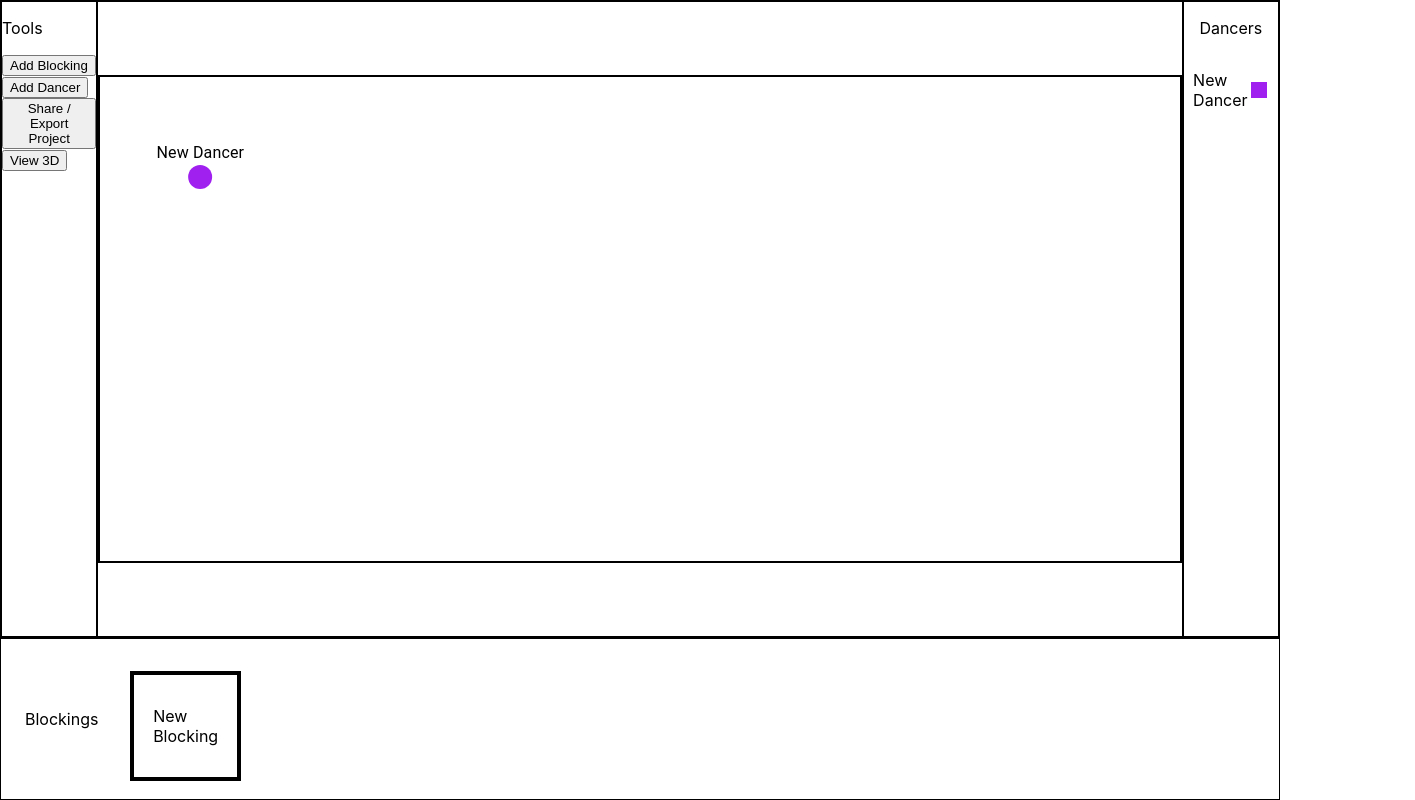
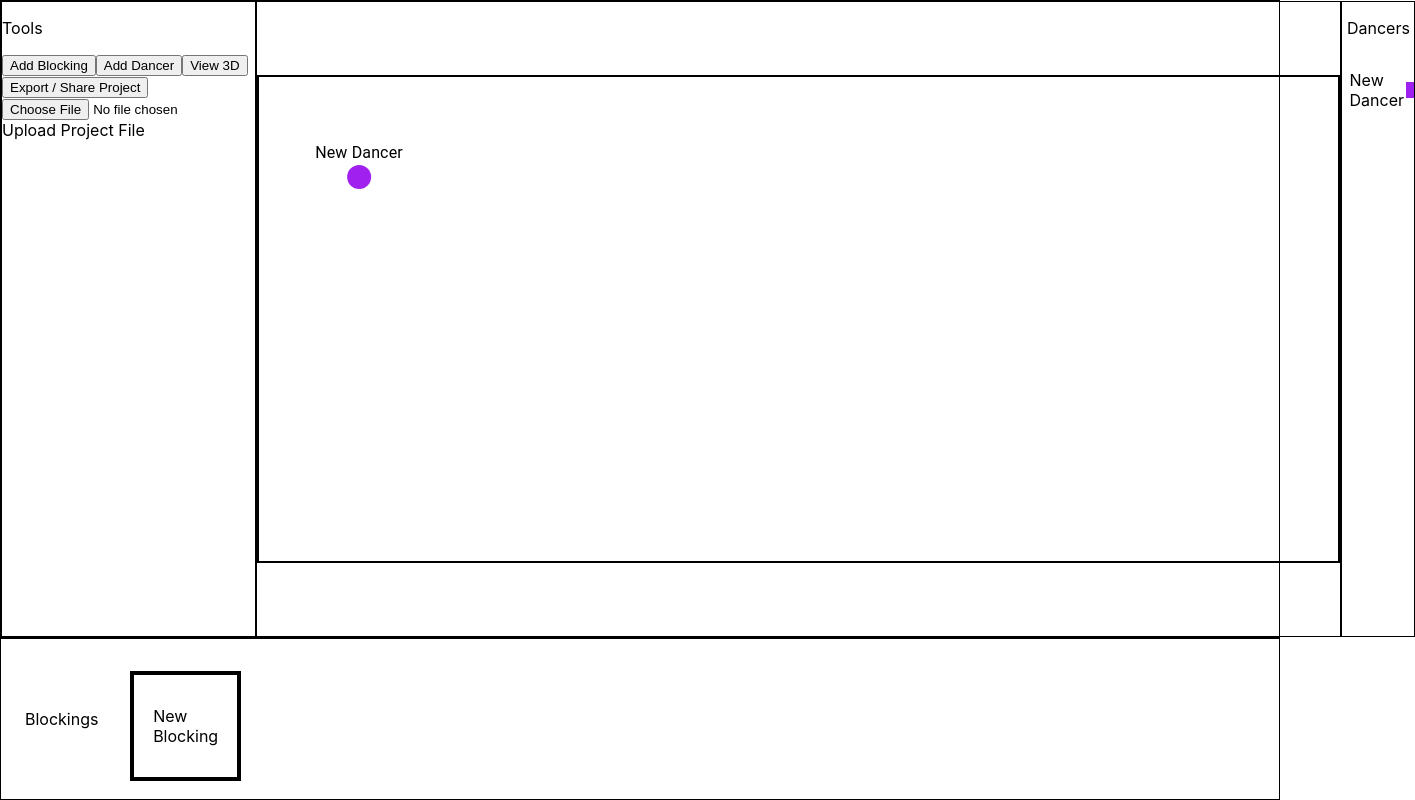
Before and after one commit to mgiang2015/danceblocks2, a React (Create React App) app: page / in a window 1280 px wide. Shown: the whole page, 1415 px wide, since content can reach past the window. Built offline with nearby package versions, Linux system fonts and the light colour scheme.

Commit message:
Allow sharing project

```diff
--- a/src/control/stateSlice.ts
+++ b/src/control/stateSlice.ts
@@ -6,7 +6,8 @@ const initialState: () => AppState = () => {
     let state: AppState = {
         blockingCount: 0,
         blockings: [],
-        currentBlockingId: -1
+        currentBlockingId: -1,
+        view3d: false
     }
 
     addNewDefaultBlocking(state)
@@ -80,13 +81,26 @@ export const stateSlice = createSlice({
             if (currentBlocking) {
                 deleteDancerFromBlocking(currentBlocking, payload.id);
             }
+        },
+        // stage
+        toggle3d: (state) => {
+            const current3d = state.view3d;
+            state.view3d = !current3d;
+        },
+        // the whole state
+        setNewState: (state, action) => {
+            let payload: { newState: AppState } = action.payload;
+            state.blockingCount = payload.newState.blockingCount;
+            state.currentBlockingId = payload.newState.currentBlockingId;
+            state.blockings = payload.newState.blockings;
         }
     }
 })
 
-export const { addBlocking, renameBlocking, deleteBlocking, changeCurrentBlocking, addDancer, moveDancer, renameDancer, changeDancerColor, deleteDancer, moveBlocking } = stateSlice.actions
-export const selectState = (state: RootState) => state.blockings
-export const selectBlockings = (state: RootState) => state.blockings.blockings
-export const selectCurrentBlocking = (state: RootState) => findCurrentBlocking(state.blockings)
+export const { addBlocking, renameBlocking, deleteBlocking, changeCurrentBlocking, addDancer, moveDancer, renameDancer, changeDancerColor, deleteDancer, moveBlocking, toggle3d, setNewState } = stateSlice.actions
+export const selectState = (state: RootState) => state.appState
+export const selectBlockings = (state: RootState) => state.appState.blockings
+export const selectCurrentBlocking = (state: RootState) => findCurrentBlocking(state.appState)
+export const selectView3d = (state: RootState) => state.appState.view3d;
 
 export default stateSlice.reducer
--- a/src/control/store.ts
+++ b/src/control/store.ts
@@ -1,9 +1,9 @@
 import { configureStore } from '@reduxjs/toolkit'
-import blockingsReducer from './stateSlice'
+import appStateReducer from './stateSlice'
 
 export const store = configureStore({
     reducer: {
-        blockings: blockingsReducer
+        appState: appStateReducer
     }
 })
 
--- a/src/model/type.d.ts
+++ b/src/model/type.d.ts
@@ -17,9 +17,5 @@ interface AppState {
     blockingCount: number
     blockings: Blocking[]
     currentBlockingId: number
+    view3d: boolean
 }
-
-interface Tool {
-    label: string
-    listener: () => void
-}
--- a/src/view/App.tsx
+++ b/src/view/App.tsx
@@ -7,13 +7,14 @@ import DancerList from './components/dancerList/dancerList';
 import { useEffect, useState } from 'react';
 import { getWindowDimensions } from '../model/util';
 import Stage3d from './components/stage3d/stage3d';
+import { useAppSelector } from '../control/hooks';
+import { selectView3d } from '../control/stateSlice';
 
 const padding = '0.5em'
 
 function App() {
   const [windowDimensions, setWindowDimensions] = useState(getWindowDimensions());
-  const [view3d, setView3d] = useState(false);
-  // make stage dimensions a state here too for editing dimensions
+  const view3d = useAppSelector(selectView3d);
 
   useEffect(() => {
     function handleResize() {
@@ -23,18 +24,11 @@ function App() {
     return () => window.removeEventListener('resize', handleResize);
   }, []);
 
-  const toggle3d = () => {
-    setView3d(!view3d);
-  }
-
   return (
     <Box sx={{ display: 'flex', flexDirection: 'column', height: windowDimensions.height }}>
       <Box sx={{ display: 'flex', justifyContent: 'space-around', height: '200em', border: 1}}>
         <Box sx={{ display: 'flex', justifyContent: 'center', border: 1, width: "100%" }}>
-          <Toolbar tools={[{
-            label: view3d ? "Exit 3D" : "View 3D",
-            listener: toggle3d
-          }]}/>
+          <Toolbar />
         </Box>
         <Box sx={{ display: 'flex', justifyContent: 'center', alignItems: 'center', border: 1  }}>
           {
--- a/src/view/components/toolbar/toolbar.tsx
+++ b/src/view/components/toolbar/toolbar.tsx
@@ -1,26 +1,21 @@
-import { ListSubheader, Stack } from "@mui/material";
-import { addBlocking, addDancer, selectState } from "../../../control/stateSlice";
+import { addBlocking, addDancer, selectState, setNewState, toggle3d } from "../../../control/stateSlice";
 import { useAppDispatch, useAppSelector } from "../../../control/hooks";
-import ToolbarItem from "./toolbarItem";
+import { useEffect, useState } from "react";
 
-interface ToolbarProps {
-    tools?: Tool[]
-}
-
-export default function Toolbar({ tools }: ToolbarProps) {
+export default function Toolbar() {
     const dispatch = useAppDispatch();
     const appState = useAppSelector(selectState);
+    const [uploadData, setUploadData] = useState(null);
+    const [uploadError, setUploadError] = useState("");
 
-    let toolbarFunctionalities: Tool[] = [
-        {
-            label: "Add Blocking",
-            listener: () => dispatch(addBlocking())
-        },{
-            label: "Add Dancer",
-            listener: () => dispatch(addDancer())
-        },{
-            label: "Share / Export Project",
-            listener: () => {
+    useEffect(() => {
+        if (uploadData !== null) {
+            let newState = uploadData as AppState;
+            dispatch(setNewState({ newState: newState }));
+        }
+    }, [uploadData])
+
+    const downloadProject = () => {
         // stringify first
         const jsonString = JSON.stringify(appState);
 
@@ -39,19 +34,45 @@ export default function Toolbar({ tools }: ToolbarProps) {
         // remove link
         link.remove();
     }
+
+    const onFileUpload = (event: React.ChangeEvent<HTMLInputElement>) => {
+        const uploadFile = event.currentTarget.files ? event.currentTarget.files[0] : null;
+        const fileReader = new FileReader();
+        fileReader.onloadend = () => {
+            try {
+                if (fileReader.result !== null) {
+                        console.log(fileReader.result as string);
+                        setUploadData(JSON.parse(fileReader.result as string))
+                        setUploadError("");
+                        console.log(JSON.parse(fileReader.result as string) as AppState)
                 }
-    ];
+            } catch (err) {
+                if (typeof err === "string") {
+                    setUploadError(err)
+                } else if (err instanceof Error) {
+                    setUploadError(err.message) // works, `err` narrowed to Error
+                } else {
+                    setUploadError("** Error uploading file **");
+                }
 
-    if (tools) {
-        toolbarFunctionalities = [...toolbarFunctionalities, ...tools]
+                console.log(uploadError);
+            }
+        }
+
+        if (uploadFile !== null) {
+            fileReader.readAsText(uploadFile)
+        }
     }
 
     return (
     <div>
         <p>Tools</p>
-        {toolbarFunctionalities.map(({label, listener}) => {
-            return <ToolbarItem key={label} label={label} listener={listener} />
-        })}
+        <button onClick={() => dispatch(addBlocking())}>{"Add Blocking"}</button>
+        <button onClick={() => dispatch(addDancer())}>{"Add Dancer"}</button>
+        <button onClick={() => dispatch(toggle3d())}>{appState.view3d ? "Exit 3D" : "View 3D"}</button>
+        <button onClick={() => downloadProject()}>{"Export / Share Project"}</button>
+        <input type={"file"} id="upload" onChange={onFileUpload} />
+        <label htmlFor="upload">{"Upload Project File"}</label>
     </div>
     )
 }
--- a/src/view/components/toolbar/toolbarItem.tsx
+++ /dev/null
@@ -1,10 +0,0 @@
-import { Button } from "@mui/material"
-
-interface ToolbarItemProps {
-    label: string,
-    listener: (event: React.MouseEvent<HTMLElement>) => void
-}
-
-export default function ToolbarItem({ label, listener }: ToolbarItemProps) {
-    return <button onClick={listener}>{label}</button>
-}
```
Lines whose indentation alone changed are shown as unchanged.
